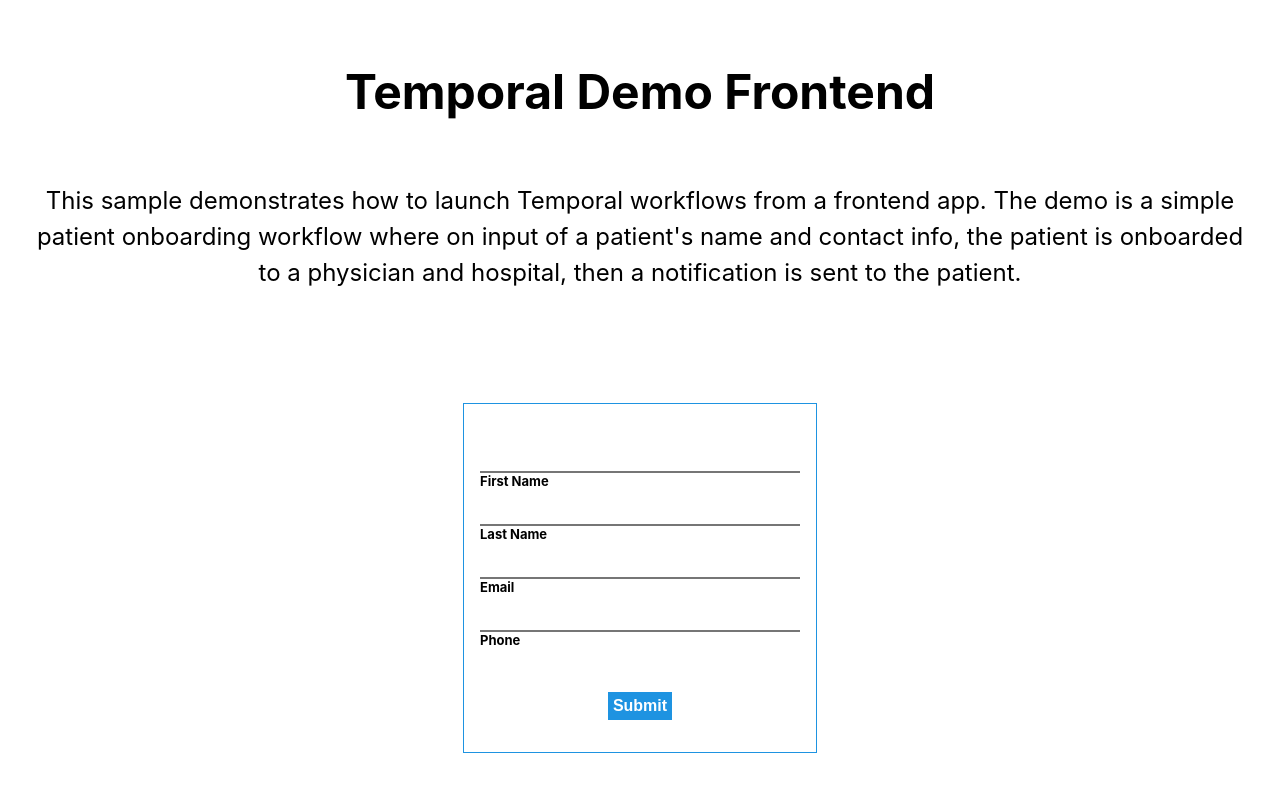
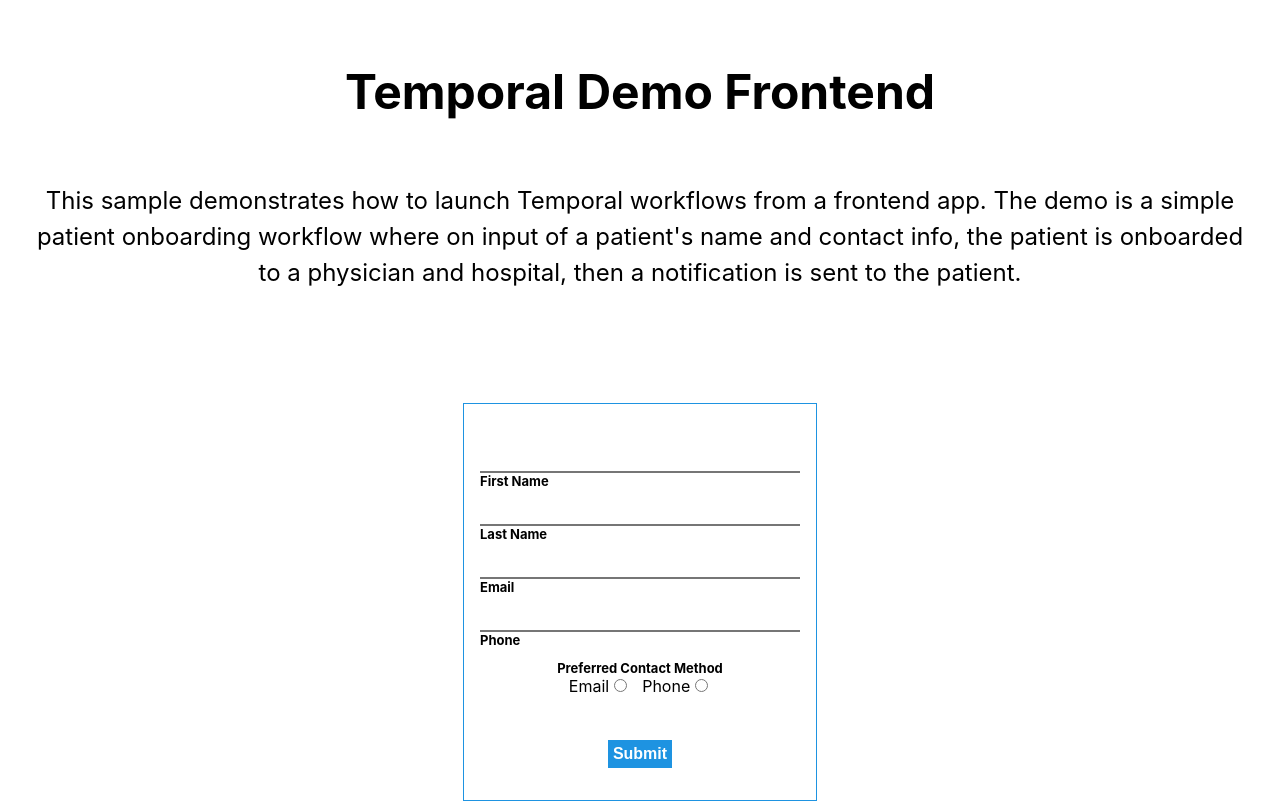
Before and after one commit to russd2357/temporal-aks-poc, a Next.js app in the folder next-frontend-typescript/: page / in a window 1280 px wide. Shown: the top 803 px of the page. Built offline with nearby package versions, Linux system fonts and the light colour scheme.

Commit message:
added contact preference

```diff
--- a/next-frontend-typescript/components/onboard-form.js
+++ b/next-frontend-typescript/components/onboard-form.js
@@ -11,11 +11,13 @@
         const lastName = event.target.lastName.value;
         const email = event.target.email.value;
         const phone = event.target.phone.value;
+        const contactpref = event.target.contactpref.value;
 
         let patientinfo = {
             name: `${firstName} ${lastName}`,
             email: email,
-            phone: phone
+            phone: phone,
+            contactPref: contactpref
         };
 
         // TODO - Change to API request
@@ -79,6 +81,18 @@
             <div className={styles.formLabel}>
                 <label htmlFor="phone">Phone</label>
             </div>
+            <div className={styles.formRowCenter}>
+                <div className={styles.formLabel}>
+                    <label htmlFor="contactpref">Preferred Contact Method</label>
+                </div>
+                <div>
+                    <label htmlFor="emailpref">Email</label>
+                    <input type="radio" name="contactpref" id="emailpref" value="Email" />
+                    <span className={styles.formLabelNoBold}></span>
+                    <label htmlFor="emailpref">Phone</label>
+                    <input type="radio" name="contactpref" id="phonepref" value="Phone" />
+                </div>
+            </div>
             <div  className={styles.formRowCenter}>
                 <button className={styles.onboardSubmitButton} type="submit"><span className="buttonText">Submit</span></button>
             </div>
--- a/next-frontend-typescript/styles/onboard.module.css
+++ b/next-frontend-typescript/styles/onboard.module.css
@@ -10,6 +10,11 @@
 .formLabel {
     font-size: small;
     font-weight: bold;
+}
+
+.formLabelNoBold {
+    font-size: small;
+    margin-left: .75rem;
 }
 
 .formInput {
--- a/next-frontend-typescript/temporal/models.ts
+++ b/next-frontend-typescript/temporal/models.ts
@@ -3,6 +3,7 @@
     address1: string,
     address2: string,
     email: string,
-    phone: string
+    phone: string,
+    contactpref: string
 
 }
--- a/next-frontend-typescript/temporal/onboard-workflow.ts
+++ b/next-frontend-typescript/temporal/onboard-workflow.ts
@@ -25,7 +25,7 @@
     sleep(5000);
     console.log(`Patient assigned to doctor: ${doctorName}`);
 
-    let contactMethod = ((Math.random() * 2) % 2 === 0 ) ? 'phone' : 'email';
+    let contactMethod = patientInfo.contactpref.toLowerCase();
     let msg = '';
     if (contactMethod === 'phone') {
       msg = await notifyPatient(patientInfo.phone);
```
